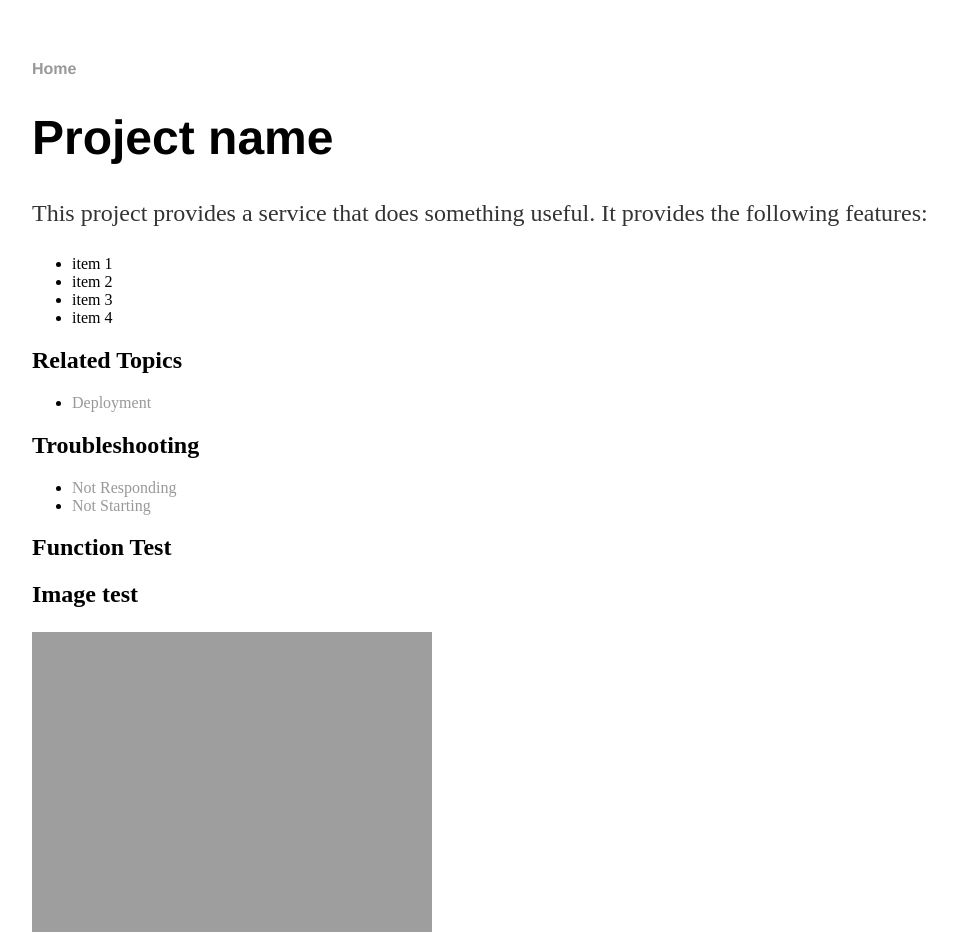
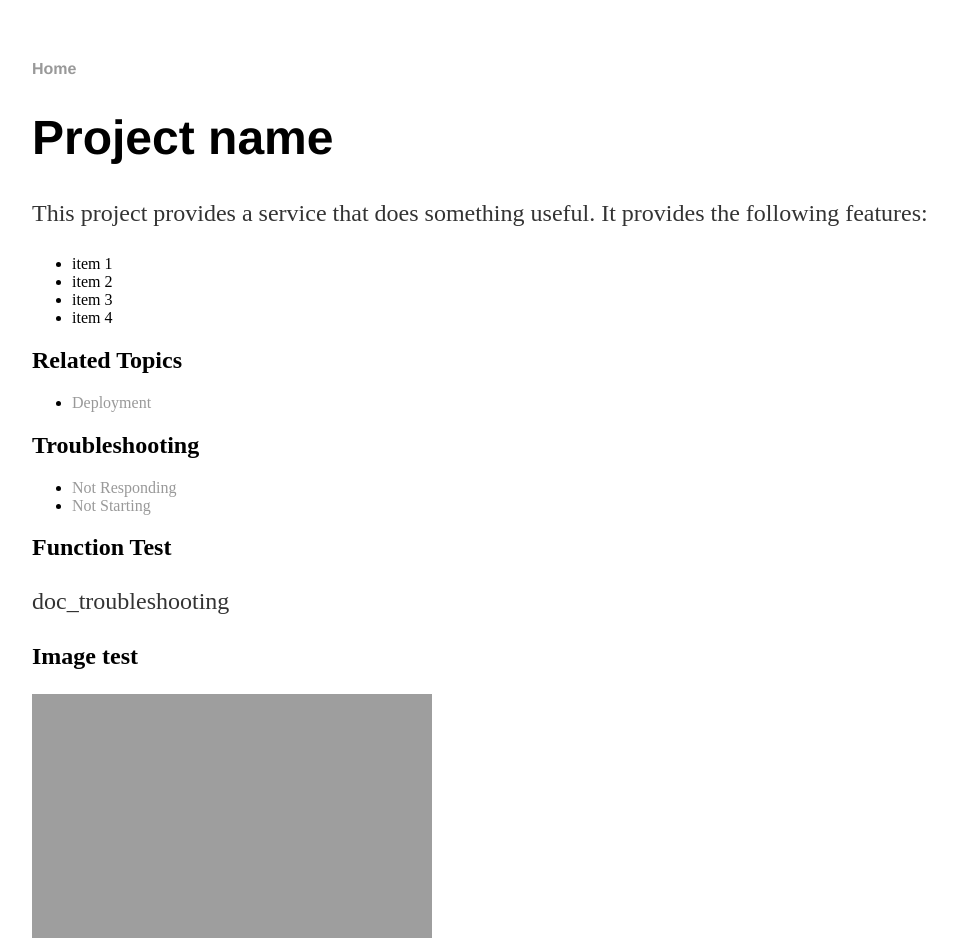
Before and after one commit to M3t4Mash/gfm-demo, a Jekyll site: the page built from index.md, in a window 1280 px wide, cut to the strip 0-938 px from the top of the page. Shown: the whole strip, without its empty margins (160-1117 px from the left). Built offline with Jekyll 4.4.1, drawn with Linux system fonts in a browser that asks for light colours.

Commit message:
foo Syntax fix for function call

```diff
--- a/index.md
+++ b/index.md
@@ -26,7 +26,7 @@ This project provides a service that does something useful. It provides the foll
 {% endif %}
 
 ## Function Test
-{% include listCollection.md currCollection=doc_troubleshooting %}
+{% include listCollection.md currCollection="doc_troubleshooting" %}
 
 ## Image test
 ![Millo goes to colleague]({{ site.baseurl }}/doc-images/milo.jpg | width=100)
```
